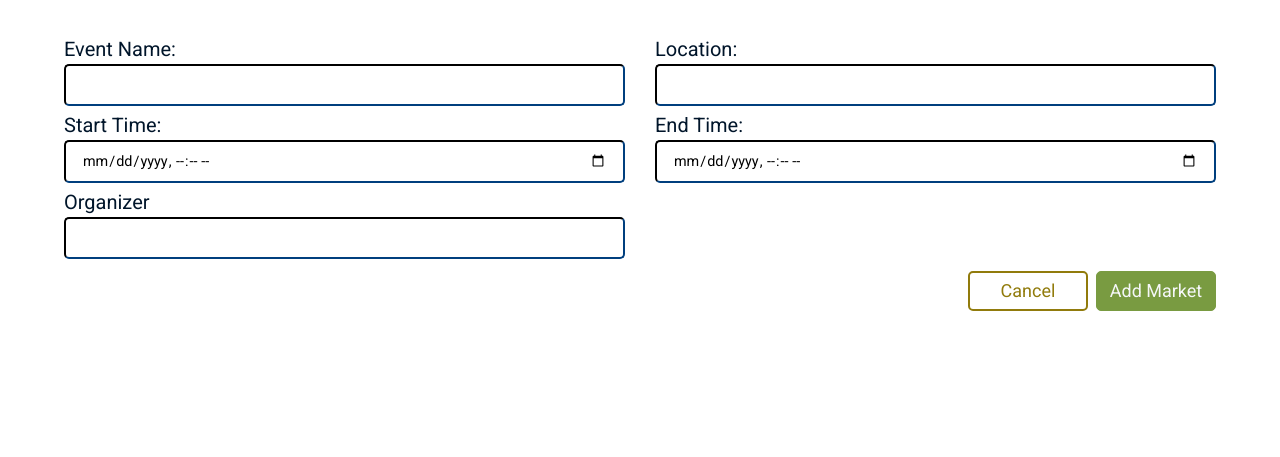
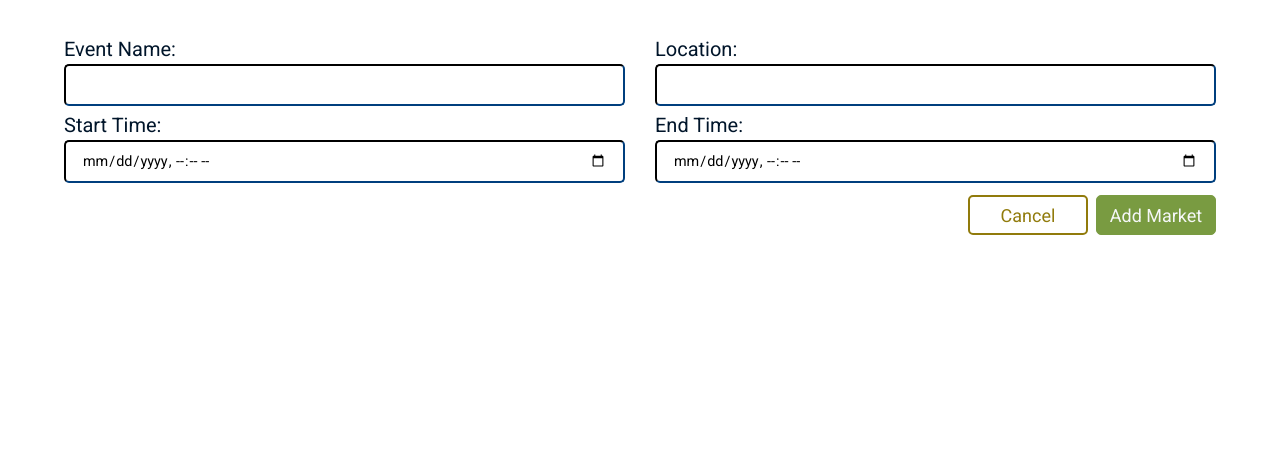
Before and after one commit to UCCS-CS4300-5300/group2-fall2023, a Django app: page /markets/new in a window 1280 px wide. Shown: the part 161-618 px from the top of the page. Run offline with Django 3.2, Linux system fonts and the light colour scheme; the visitor is signed in with stand-in values (Sample User, id 1); parts of the project's set-up code (start-up, migrations or seed data) failed here and were passed over; some libraries are stand-ins or nearby versions.

Commit message:
Optional fix for setting up user input using 'form_valid'

```diff
--- a/Events/forms.py
+++ b/Events/forms.py
@@ -21,8 +21,6 @@ class EventForm(forms.ModelForm):
             'location',
             'start_time',
             'end_time',
-            # Temporary form field
-            'organizer',
         ]
 
         widgets = {
@@ -30,8 +28,6 @@ class EventForm(forms.ModelForm):
             'location': forms.TextInput(),
             'start_time': DateTimeInput(format='%Y-%m-%dT%H:%M'),
             'end_time': DateTimeInput(format='%Y-%m-%dT%H:%M'),
-            # Temporary form field
-            'organizer': forms.TextInput(),
         }
 
         labels = {
@@ -40,14 +36,6 @@ class EventForm(forms.ModelForm):
             "start_time": "Start Time:",
             "end_time": "End Time:",
         }
-
-    # TODO This is the prototype method for getting the user when the form is initialized
-    # https://stackoverflow.com/questions/5806224/sending-request-user-object-to-modelform-from-class-based-generic-view-in-django
-    def __init__(self, *args, **kwargs):
-        user = kwargs.pop('organizer')
-        super(EventForm, self).__init__(*args, **kwargs)
-        # TODO this is the problem line... Not sure if we should dig into this or switch to the non-generic view approach
-        self.fields['organizer'].queryset = Event.objects.filter()
 
 
     def clean_start_time(self):
--- a/Events/templates/event_detail.html
+++ b/Events/templates/event_detail.html
@@ -87,5 +87,10 @@
             </a>
         </div>
     </div>
+
+    <!-- TEMP DEBUG -->
+    <div class="mt-5">
+        <h1> {{ event.organizer.username|title }} </h1>
+    </div>
 </div>
 {% endblock %}
--- a/Events/views.py
+++ b/Events/views.py
@@ -31,8 +31,6 @@ class EventDetail(DetailView):
     template_name = "event_detail.html"
 
 
-# TODO create new create view, inherit from `View` class
-
 class EventCreate(LoginRequiredMixin, CreateView):
     """ Create View for an Event Object. URL `/markets/new` """
 
@@ -43,17 +41,11 @@ class EventCreate(LoginRequiredMixin, CreateView):
     # Establish the target template for use
     template_name = "event_create.html"
 
-    # TODO prototype method for getting the view arguments
-    # https://stackoverflow.com/questions/5806224/sending-request-user-object-to-modelform-from-class-based-generic-view-in-django
-    def dispatch(self, *args, **kwargs):
-        return super(EventCreate, self).dispatch(*args, **kwargs)
+    def form_valid(self, form):
+        """ Update the `organizer` field after submission """
 
-    # TODO prototype method for sending the user to the form
-    # https://stackoverflow.com/questions/5806224/sending-request-user-object-to-modelform-from-class-based-generic-view-in-django
-    def get_form_kwargs(self):
-        kwargs = super(EventCreate, self).get_form_kwargs()
-        kwargs.update({'organizer': self.request.user.id})
-        return kwargs
+        form.instance.organizer = self.request.user
+        return super().form_valid(form)
 
 
 class EventUpdate(LoginRequiredMixin, UpdateView):
```
